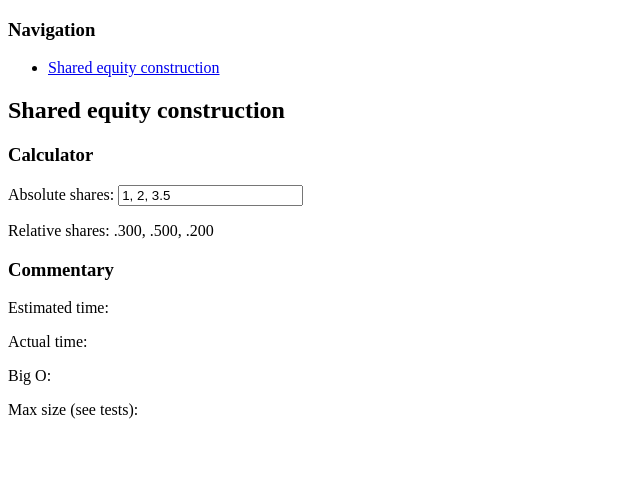
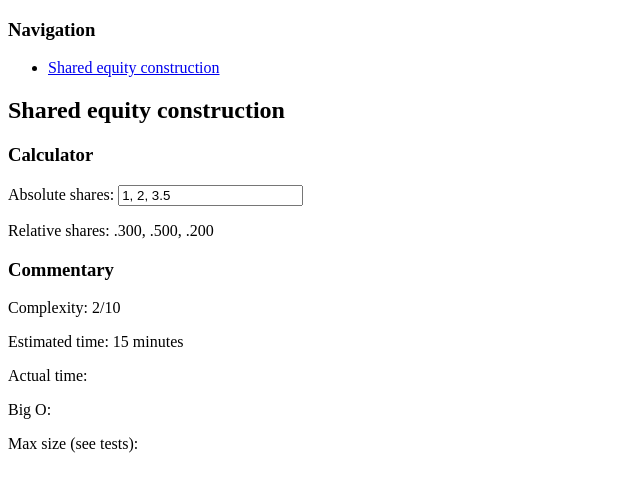
Before and after one commit to Kinrany/skybonds-test, a React app: page / in a window 1280 px wide. Shown: the top 492 px of the page, without its empty margins (0-640 px from the left). Built offline with nearby package versions, Linux system fonts and the light colour scheme.

Commit message:
Add a complexity score and a time estimate

```diff
--- a/src/SharedEquity/SharedEquity.tsx
+++ b/src/SharedEquity/SharedEquity.tsx
@@ -46,7 +46,8 @@ export function SharedEquity() {
 
       <div>
         <h3>Commentary</h3>
-        <p>Estimated time: </p>
+        <p>Complexity: 2/10</p>
+        <p>Estimated time: 15 minutes</p>
         <p>Actual time: </p>
         <p>Big O: </p>
         <p>Max size (see tests): </p>
```
